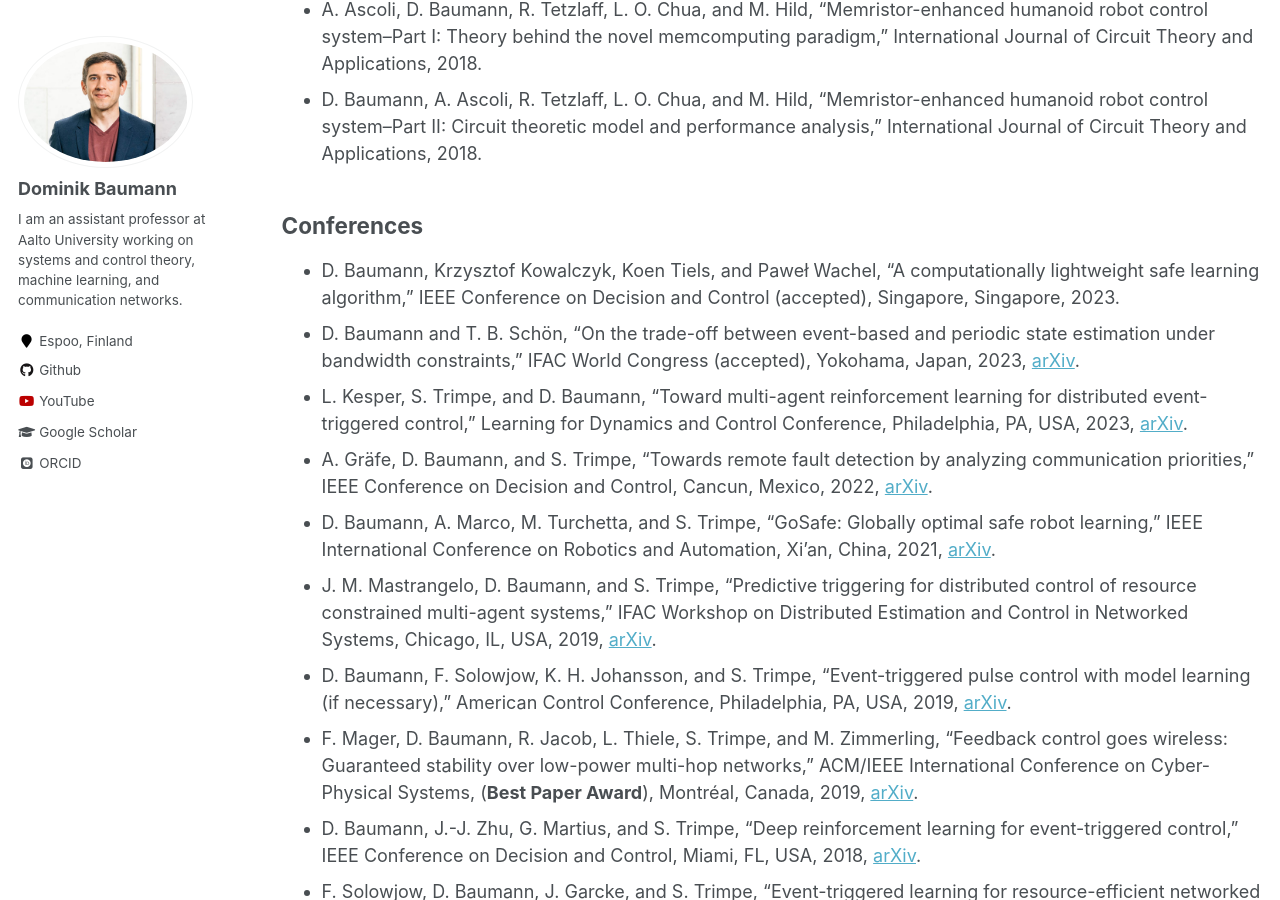
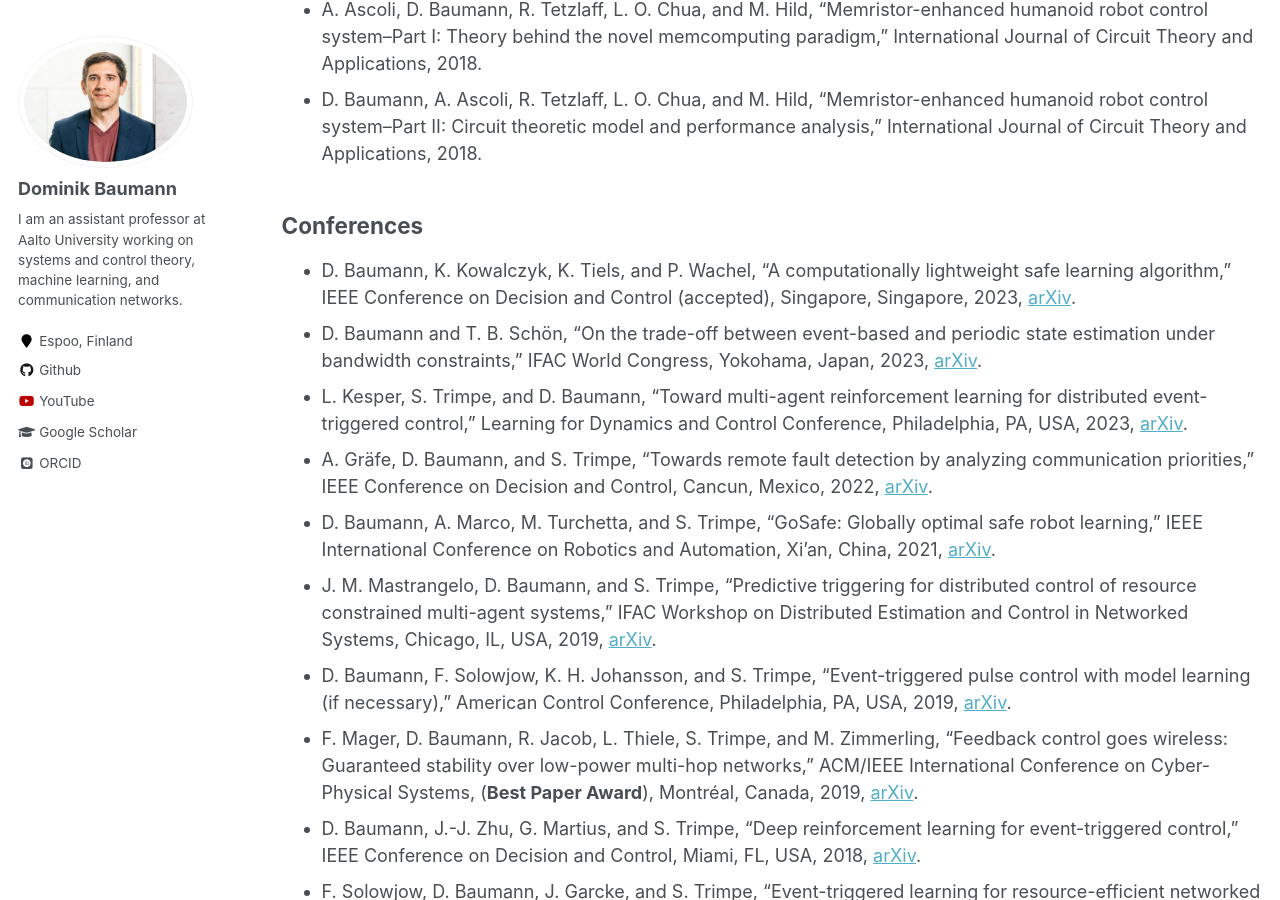
Before and after one commit to baumanndominik/baumanndominik.github.io, a Jekyll site: the page built from _pages/publications.md, in a window 1280 px wide and 900 px high, scrolled down 906 px. Built offline with Jekyll 4.4.1, drawn with Linux system fonts in a browser that asks for light colours; some web fonts are replaced.

Commit message:
new paper on arXiv

```diff
--- a/_pages/publications.md
+++ b/_pages/publications.md
@@ -23,8 +23,8 @@ You can also find my articles on [my Google Scholar profile](https://scholar.goo
 
 ## Conferences
 
-* D. Baumann, Krzysztof Kowalczyk, Koen Tiels, and Paweł Wachel, "A computationally lightweight safe learning algorithm," IEEE Conference on Decision and Control (accepted), Singapore, Singapore, 2023.
-* D. Baumann and T. B. Schön, "On the trade-off between event-based and periodic state estimation under bandwidth constraints," IFAC World Congress (accepted), Yokohama, Japan, 2023, [arXiv](https://arxiv.org/abs/2304.00559).
+* D. Baumann, K. Kowalczyk, K. Tiels, and P. Wachel, "A computationally lightweight safe learning algorithm," IEEE Conference on Decision and Control (accepted), Singapore, Singapore, 2023, [arXiv](https://arxiv.org/abs/2309.03672).
+* D. Baumann and T. B. Schön, "On the trade-off between event-based and periodic state estimation under bandwidth constraints," IFAC World Congress, Yokohama, Japan, 2023, [arXiv](https://arxiv.org/abs/2304.00559).
 * L. Kesper, S. Trimpe, and D. Baumann, "Toward multi-agent reinforcement learning for distributed event-triggered control," Learning for Dynamics and Control Conference, Philadelphia, PA, USA, 2023, [arXiv](http://arxiv.org/abs/2305.08723).
 * A. Gräfe, D. Baumann, and S. Trimpe, "Towards remote fault detection by analyzing communication priorities," IEEE Conference on Decision and Control, Cancun, Mexico, 2022, [arXiv](https://arxiv.org/abs/2209.15498).
 * D. Baumann, A. Marco, M. Turchetta, and S. Trimpe, “GoSafe: Globally optimal safe robot learning,” IEEE International Conference on Robotics and Automation, Xi’an, China, 2021, [arXiv](https://arxiv.org/abs/2105.13281).
```
